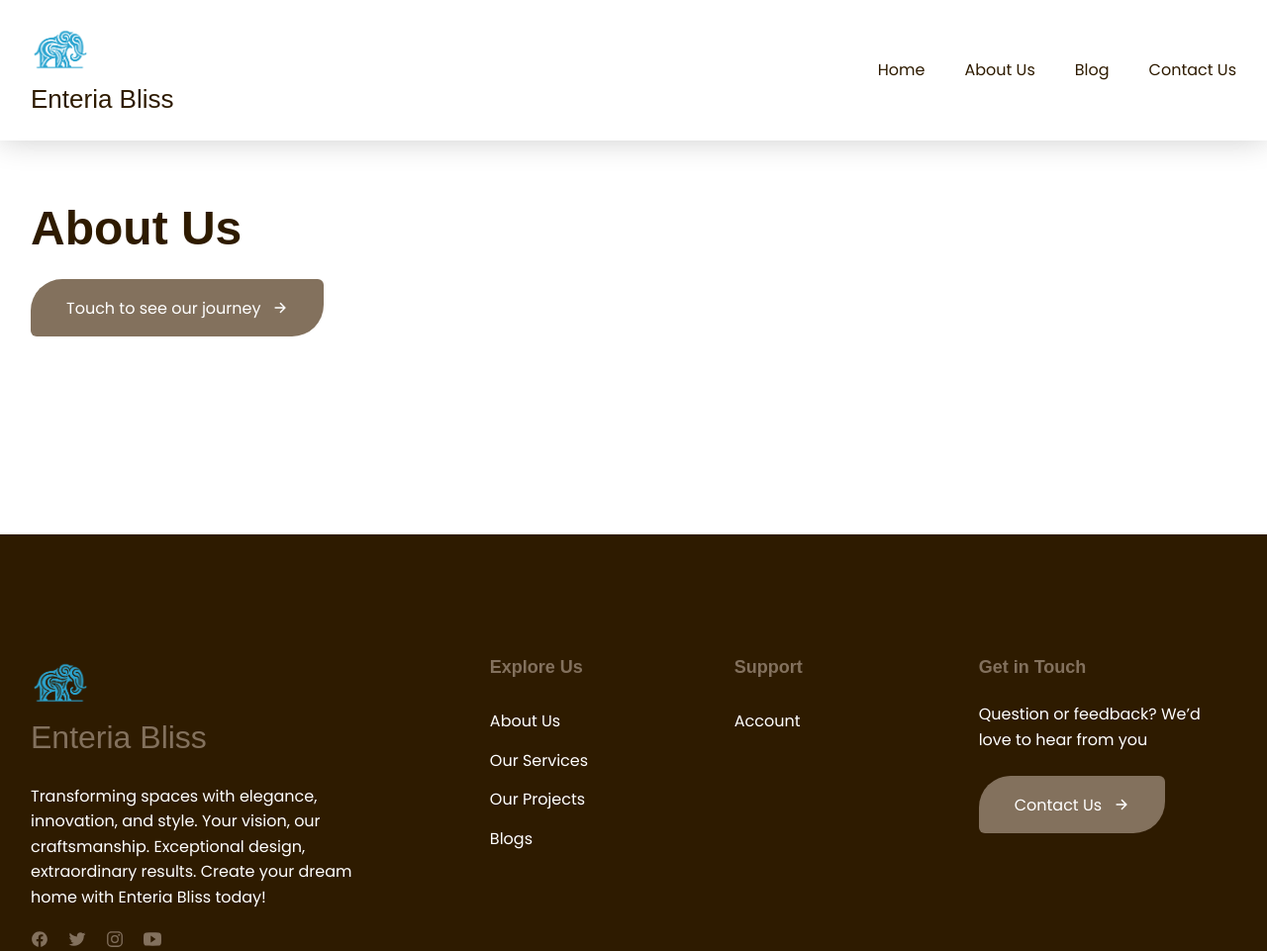
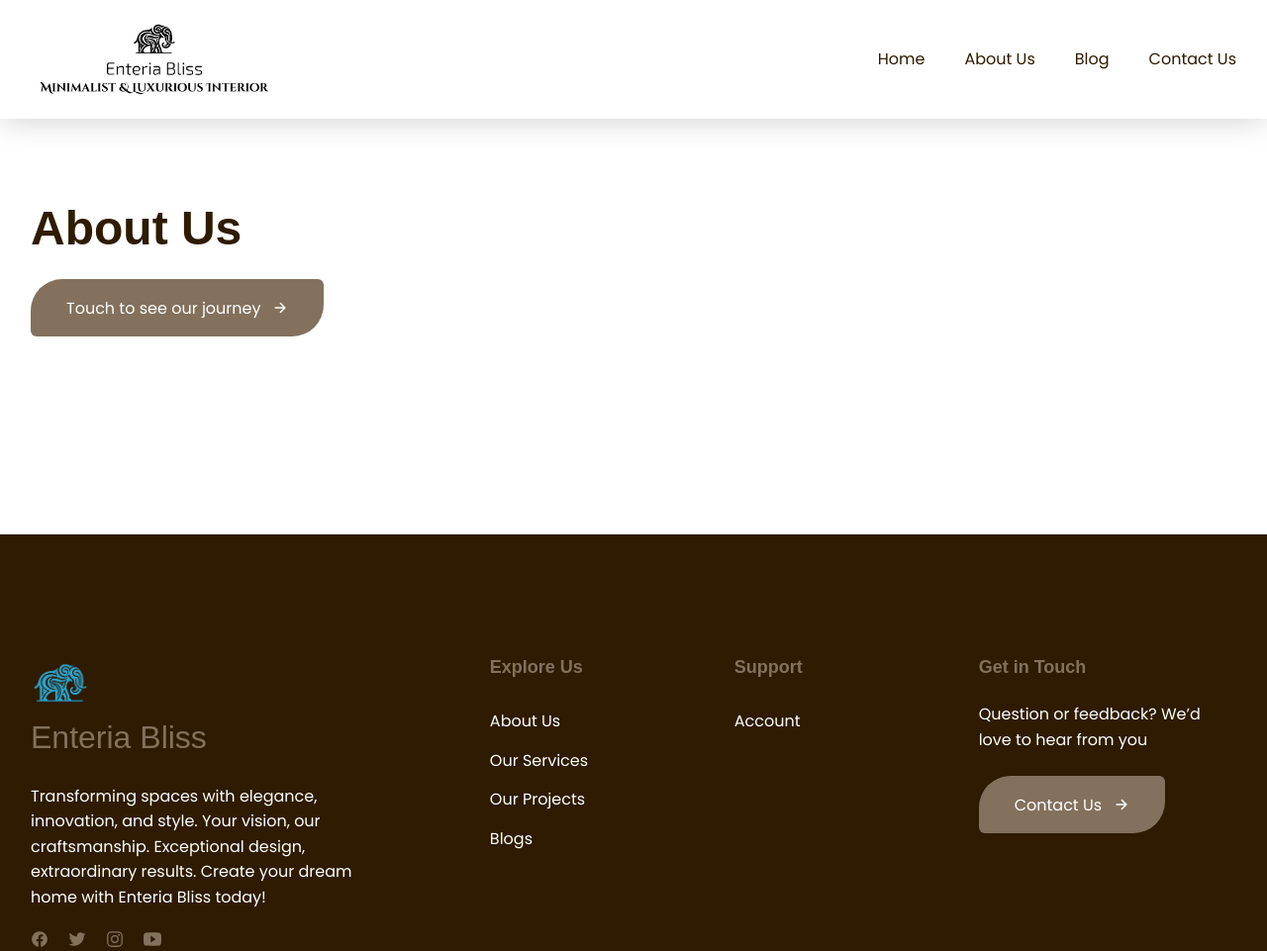
Before and after one commit to aditya-prakash-git/Enteria-Bliss, a plain HTML site: page about.html in a window 1280 px wide. Shown: the top 961 px of the page at 99% size. Drawn offline with nearby package versions, Linux system fonts and the light colour scheme; a web font is replaced by a local one.

Commit message:
updated logos

```diff
--- a/about.html
+++ b/about.html
@@ -53,9 +53,7 @@
   <header class="header" data-header>
     <div class="container">
 
-      <a href="index.html" class="logo">
-        <img src="./assets/images/logo-icon.png" width="60" height="60" alt=""> Enteria Bliss
-      </a>
+      <a href="index.html" class="logo"> <img src="./assets/images/enteria text.jpg" width="250" height="180" alt="bliss"> </a>
 
       <nav class="navbar" data-navbar>
 
```
Also changed, not shown: com.html (+1 -3 lines), contact.html (+1 -1 lines), get-ins-1.html (+1 -3 lines), hospitality.html (+1 -3 lines), res.html (+1 -3 lines), retail.html (+1 -3 lines).
